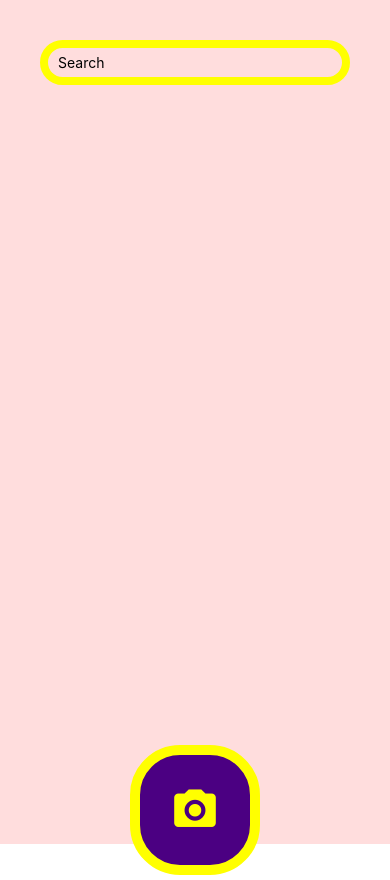
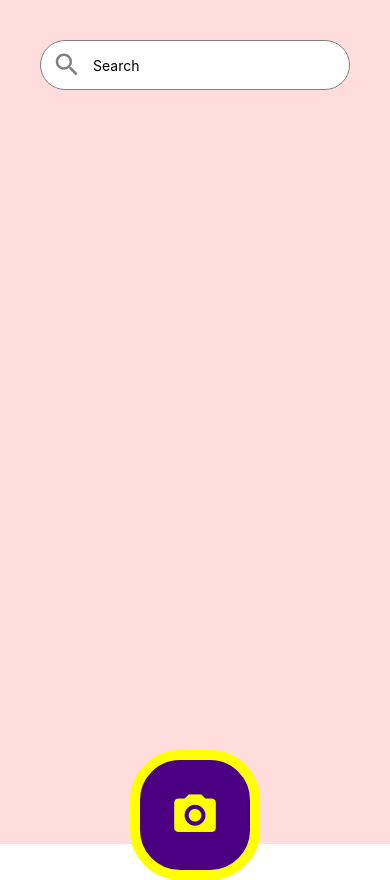
Before and after one commit to rallazov/Plantopedia, a React Native app: screen / in a window 390 px wide. Built offline with nearby package versions, Linux system fonts and the light colour scheme.

Commit message:
added magnifying glass icon

```diff
--- a/App.js
+++ b/App.js
@@ -21,15 +21,20 @@ const App = () => {
 
    return (
     <View style={styles.container}>
-
+      <View style={styles.searchContainer}>
+        <MaterialCommunityIcons
+          name="magnify"
+          size={30}
+          color="gray"
+          style={styles.searchIcon}
+        />
         <TextInput
           style={styles.searchInput}
           onChangeText={text => setSearchTerm(text)}
           value={searchTerm}
           placeholder="Search"
         />
-
-
+      </View>
       <TouchableOpacity style={styles.button} onPress={selectImage}>
         <MaterialCommunityIcons
           name="camera"
@@ -37,9 +42,7 @@ const App = () => {
           color="yellow"
         />
       </TouchableOpacity>
-        {image && <Image source={{ uri: image }} style={styles.searchContainer} />}
-
-
+      {image && <Image source={{ uri: image }} style={styles.imageContainer} />}
     </View>
   );
 };
@@ -52,8 +55,22 @@ const styles = StyleSheet.create({
     backgroundColor:'#fdd'
   },
   searchContainer: {
+    flexDirection: 'row',
+    height: 50,
+    padding: 10,
     width: '100%',
-    height: 50,
+    backgroundColor: 'white',
+    borderRadius: 25,
+    borderWidth: 1,
+    borderColor: 'gray',
+    alignItems: 'center',
+  },
+  searchIcon: {
+    padding: 1,
+  },
+  searchInput: {
+    flex: 1,
+    height: 45,
     padding: 10,
   },
   imageContainer: {
@@ -64,14 +81,6 @@ const styles = StyleSheet.create({
     position: 'absolute',
     bottom: 0,
 
-  },
-  searchInput: {
-    height: 45,
-    width: '100%',
-    borderColor: 'yellow',
-    borderWidth: 8,
-    padding: 10,
-    borderRadius: 25,
   },
   button: {
     marginTop: 660,
```
Lines whose indentation alone changed are shown as unchanged.
